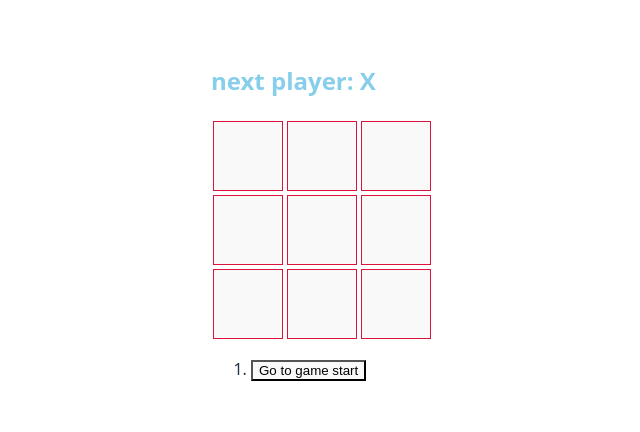
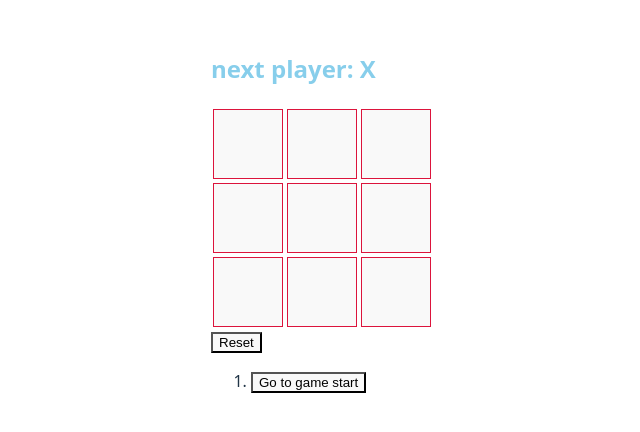
Before and after one commit to abdel1413/react-tictactoe, a React (Vite) app: page / in a window 1280 px wide. Shown: the part 180-612 px from the top of the page, without its empty margins (318-958 px from the left). Built offline with nearby package versions, Linux system fonts and the light colour scheme.

Commit message:
remove reset to game

```diff
--- a/src/components/Board.jsx
+++ b/src/components/Board.jsx
@@ -1,4 +1,5 @@
 
+import { ResetGame } from "./ResetGame";
 import { Squares } from "./Squares"
 
 export const Board =({xIsNext, squares, onPlay})=>{
@@ -39,6 +40,7 @@ const winner =  winnerFunction(squares)
  }
 
     return (<>
+
        <h2 className="status" style={{color:"skyblue"}}>{status}</h2>
 
       <div  className="board-row">
--- a/src/components/Game.jsx
+++ b/src/components/Game.jsx
@@ -6,6 +6,7 @@ export default function Game(){
   // const [xIsNext, setXIsNext] = useState(true)
   const [history, setHistory] = useState([Array(9).fill(null)])
   const [currentMove, setCurrentMove] =useState(0);
+
 
 
   //get the current squares history
@@ -20,7 +21,7 @@ export default function Game(){
 
 
   const handlePlay =(nextSquare) =>{
-    console.log(nextSquare)
+    console.log('n',nextSquare.includes("X")|| nextSquare.includes(")"))
     // copy the current history and append next square
     //setHistory([...history, nextSquare])
 
@@ -38,11 +39,11 @@ export default function Game(){
 
   }
 
-const  handleReset = ()=>{
+const  handleReset = (nextSquare)=>{
+ console.log('consle',nextSquare)
 
-     console.log('reset')
 
-   return  currentMove > 0 && <ResetGame />
+
   }
   //create moves using history
   const moves = history.map((squares, i)=>{
@@ -69,9 +70,13 @@ const  handleReset = ()=>{
          <div className="game">
           <div className="game-board">
 
-         <Board xIsNext={xIsNext} squares={currentSquares} onPlay={handlePlay} handleReset={handleReset}/>
+         <Board xIsNext={xIsNext} squares={currentSquares} onPlay={handlePlay} />
+          </div>
+          <div className="reset-game">
+            <ResetGame handleReset={handleReset}/>
           </div>
           <div className="game-info">
+
             <ol>{moves}</ol>
           </div>
          </div>
--- a/src/components/ResetGame.jsx
+++ b/src/components/ResetGame.jsx
@@ -1,5 +1,5 @@
 export const ResetGame =(handleReset)=>{
     return (<>
-    <button onClick={handleReset}>Reset</button>
+    <button onClick={()=>handleReset}>Reset</button>
     </>)
 }
```
